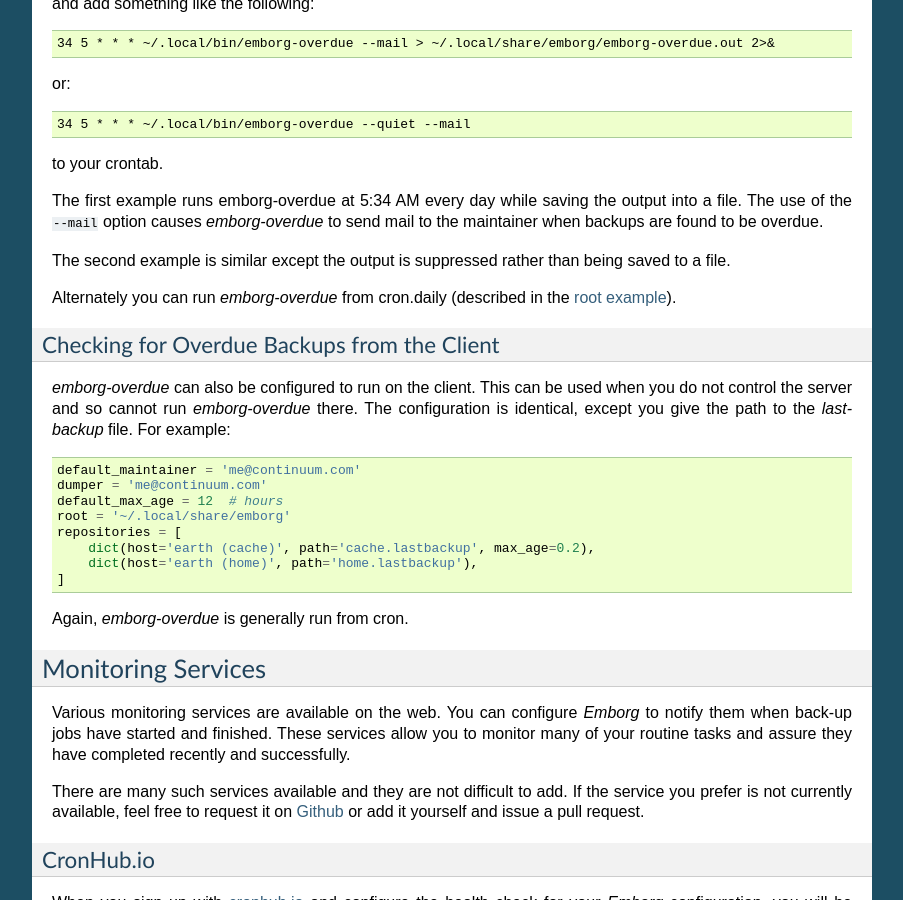
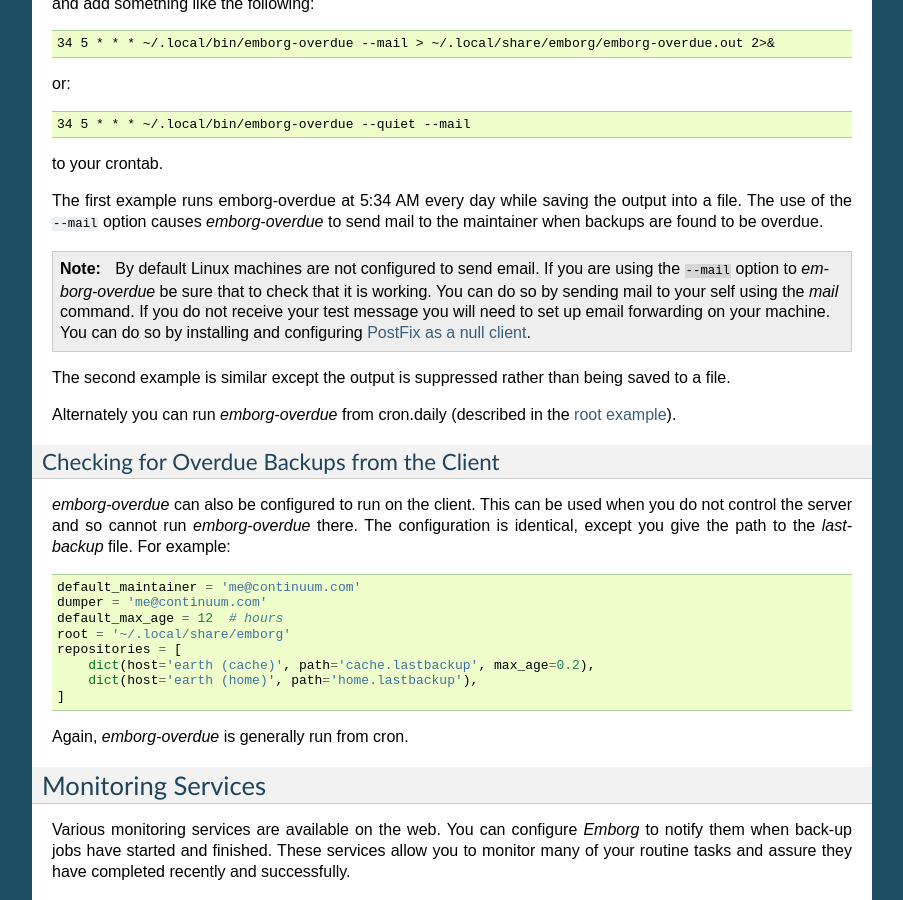
Before and after one commit to KenKundert/emborg, a Sphinx documentation site: the page built from doc/monitoring.rst, in a window 1280 px wide and 900 px high, scrolled down 1366 px. Shown: the whole window, without its empty margins (198-1101 px from the left). Built offline with Sphinx 7.4.7, drawn with Linux system fonts in a browser that asks for light colours.

Commit message:
tweak documentation

```diff
--- a/doc/monitoring.rst
+++ b/doc/monitoring.rst
@@ -114,6 +114,16 @@
 output into a file.  The use of the ``--mail`` option causes *emborg-overdue* to
 send mail to the maintainer when backups are found to be overdue.
 
+.. note::
+
+    By default Linux machines are not configured to send email.  If you are
+    using the ``--mail`` option to *emborg-overdue* be sure that to check that
+    it is working.  You can do so by sending mail to your self using the *mail*
+    command.  If you do not receive your test message you will need to set up
+    email forwarding on your machine.  You can do so by installing and
+    configuring `PostFix as a null client
+    <http://www.postfix.org/STANDARD_CONFIGURATION_README.html#null_client>`_.
+
 The second example is similar except the output is suppressed rather than being
 saved to a file.
 
```
